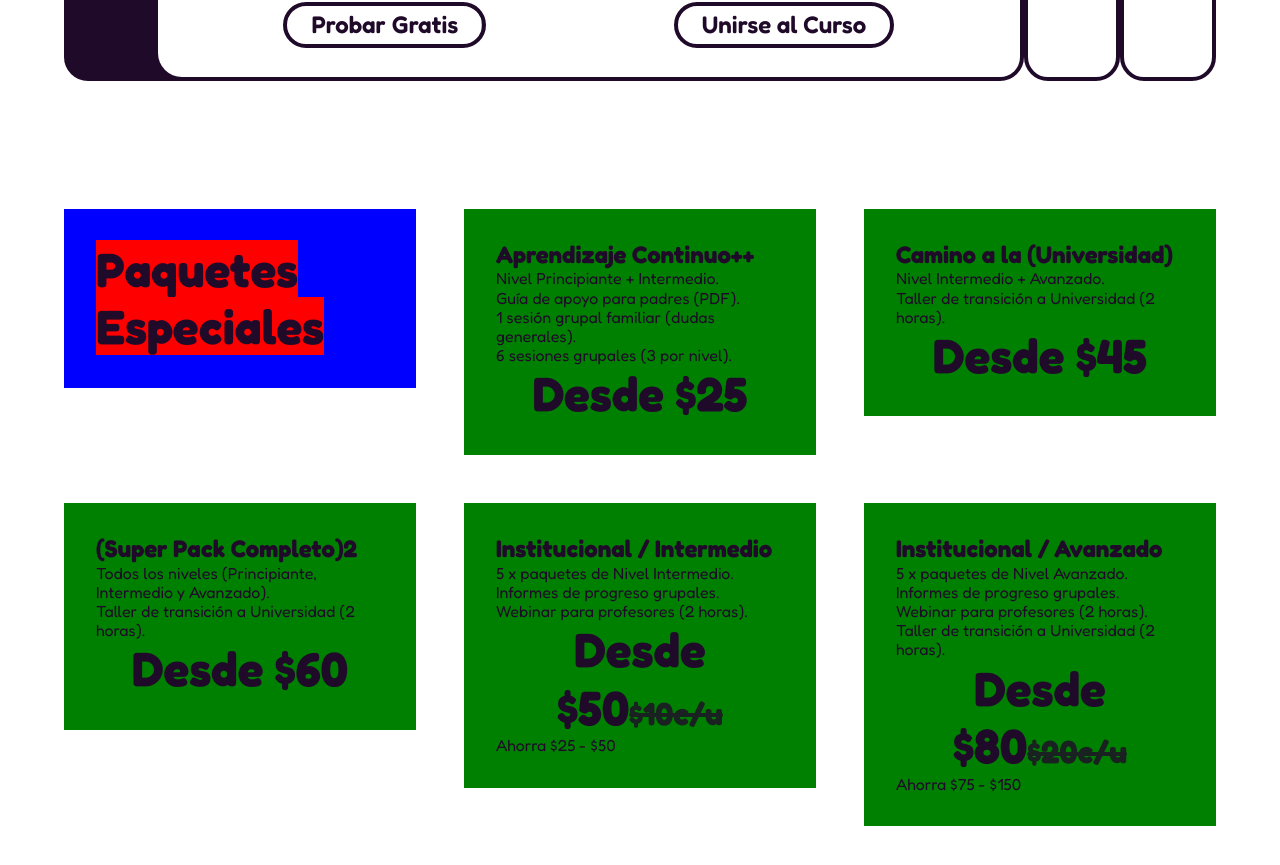
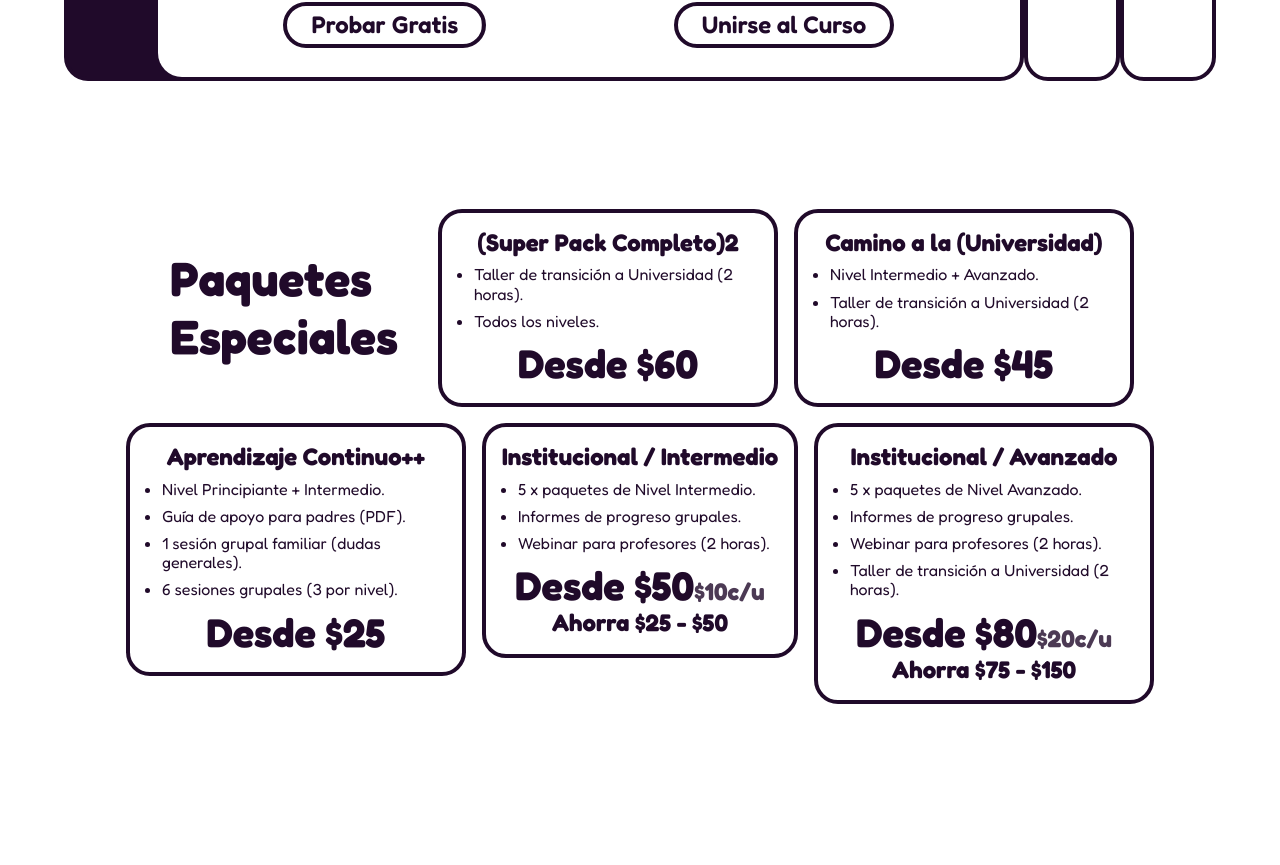
Before and after one commit to STON3E187/MathWeb-React, a React (Vite) app: page / in a window 1280 px wide. Shown: the part 1380-2245 px from the top of the page. After the commit the page ends 2148 px from the top, so only its background shows below. Built offline with nearby package versions, Linux system fonts and the light colour scheme.

Commit message:
Seccion de Packs

```diff
--- a/src/components/specialPacks.jsx
+++ b/src/components/specialPacks.jsx
@@ -5,7 +5,25 @@ export default function SpecialPacks(){
         <section className="packs">
 
             <div className="packs-header">
-                <h2>Paquetes Especiales</h2>
+                <h2>Paquetes<span>Especiales</span></h2>
+            </div>
+
+            <div className="pack-card">
+                <h3>(Super Pack Completo)2</h3>
+                <ul className="pack-list">
+                    <li>Taller de transición a Universidad (2 horas).</li>
+                    <li>Todos los niveles.</li>
+                </ul>
+                <p className="pack-price">Desde $60</p>
+            </div>
+
+            <div className="pack-card">
+                <h3>Camino a la (Universidad)</h3>
+                <ul className="pack-list">
+                    <li>Nivel Intermedio + Avanzado.</li>
+                    <li>Taller de transición a Universidad (2 horas).</li>
+                </ul>
+                <p className="pack-price">Desde $45</p>
             </div>
 
             <div className="pack-card">
@@ -20,34 +38,18 @@ export default function SpecialPacks(){
             </div>
 
             <div className="pack-card">
-                <h3>Camino a la (Universidad)</h3>
-                <ul className="pack-list">
-                    <li>Nivel Intermedio + Avanzado.</li>
-                    <li>Taller de transición a Universidad (2 horas).</li>
-                </ul>
-                <p className="pack-price">Desde $45</p>
-            </div>
-
-            <div className="pack-card">
-                <h3>(Super Pack Completo)2</h3>
-                <ul className="pack-list">
-                    <li>Todos los niveles (Principiante, Intermedio y Avanzado).</li>
-                    <li>Taller de transición a Universidad (2 horas).</li>
-                </ul>
-                <p className="pack-price">Desde $60</p>
-            </div>
-
-            <div className="pack-card">
                 <h3>Institucional / Intermedio</h3>
                 <ul className="pack-list">
                     <li>5 x paquetes de Nivel Intermedio.</li>
                     <li>Informes de progreso grupales.</li>
                     <li>Webinar para profesores (2 horas).</li>
                 </ul>
+                <div className="price-wrap">
                     <p className="pack-price">
-                    Desde $50<span className="discount">$10c/u</span>
+                        Desde $50<span className="pack-discount">$10c/u</span>
                     </p>
                     <p className="pack-saveoff">Ahorra $25 - $50</p>
+                </div>
             </div>
 
             <div className="pack-card">
@@ -58,10 +60,12 @@ export default function SpecialPacks(){
                     <li>Webinar para profesores (2 horas).</li>
                     <li>Taller de transición a Universidad (2 horas).</li>
                 </ul>
+                <div className="price-wrap">
                     <p className="pack-price">
-                    Desde $80<span className="discount">$20c/u</span>
+                        Desde $80<span className="pack-discount">$20c/u</span>
                     </p>
                     <p className="pack-saveoff">Ahorra $75 - $150</p>
+                </div>
             </div>
 
         </section>
--- a/src/index.css
+++ b/src/index.css
@@ -1,10 +1,11 @@
 :root{
   --font-size:16px;
   --fuente-primaria: "Fredoka", sans-serif;
-
   /*Color*/
   --negro:#200A2A;
   --blanco:#fff;
+
+  --animacion:cubic-bezier(.11,.79,.1,1);
 }
 
 /*Reset de toda la vida*/
@@ -117,7 +118,7 @@ section{
 }
 .nav-menu-items li > a:hover::after{
   width: 100%;
-  transition: all 0.1s ease;
+  transition: all 0.3s var(--animacion);
 }
 
 /*hero section*/
@@ -153,7 +154,7 @@ section{
   background: linear-gradient(to left,transparent 50%,var(--negro) 50%);
   background-size: 300% 100%;
   background-position: right bottom;
-  transition: all 0.3s ease-out;
+  transition: all .7s var(--animacion);
 }
 .button:hover, .button:focus{
   background-position:left bottom;
@@ -180,7 +181,6 @@ section{
 .course-cards{
   display: flex;
 }
-
 .course-card{
   display: flex;
   border:solid var(--negro) 4px;
@@ -188,7 +188,7 @@ section{
   background-color: var(--blanco);
   color: var(--negro);
   overflow: hidden;
-  transition: all 0.3s cubic-bezier(.13,1.07,.31,1.01);
+  transition: all 0.3s var(--animacion);
 }
 .course-card:hover, .course-card:focus{
   background-color: var(--negro);
@@ -241,7 +241,7 @@ section{
   list-style-type: disc;
 }
 /*Price Tag*/
-.card-price, .pack-price{
+.card-price{
   font-size: 3rem;
   font-weight: bold;
   text-align: center;
@@ -258,7 +258,7 @@ top:50%;
 left:0;
 width: 100%;
 height: 4px;
-background-color: var(--negro);
+background-color: inherit;
 border-radius: 30px;
 }
 
@@ -269,26 +269,85 @@ border-radius: 30px;
   align-items: center;
 }
 
-/*Special Packs*/
+/*Special Packs
 .packs{
   display: grid;
-  align-items: start;
+  gap:1rem;
+  grid-template-columns: max-content max-content max-content;
+  align-items: baseline;
+}*/
+.packs{
+  display: flex;
   justify-content: center;
-  gap:3rem;
-  grid-template-columns:repeat(3, 1fr);
-  grid-template-rows: auto;
+  align-items: baseline;
+  flex-wrap: wrap;
+  gap: 1rem;
 }
 .packs-header{
-  background-color: blue;
-  padding: 2rem;
+  align-self: center;
+  padding: 1.5rem;
 }
-.packs-header h2, .packs-header span{
-  display: inline;
-  background-color: red;
+.packs-header h2,.packs-header span{
+  display: block;
   font-size: 3rem;
 }
 
 .pack-card{
-  padding: 2rem;
-  background-color: green;
+  cursor: pointer;
+  display: inline-flex;
+  flex-direction: column;
+  width: auto;
+  gap:0.5rem;
+  padding: 1rem;
+  border:solid var(--negro) 4px;
+  border-radius: 1.5rem;
+  transition: all 0.3s var(--animacion);
 }
+.pack-card:hover, .pack-card:focus{
+  background-color: var(--negro);
+  color: var(--blanco);
+}
+
+.pack-card h3{
+  font-size: 1.5rem;
+  text-align: center;
+}
+.pack-list{
+  display: inline-flex;
+  flex-direction: column;
+  align-items: flex-start;
+  max-width: 300px;
+  gap:0.5rem;
+  font-size: 1rem;
+}
+.pack-list > li{
+  list-style-position: outside;
+  list-style-type: disc;
+  margin-left: 1rem;
+}
+/*Pack Prices*/
+.pack-price{
+  font-size: 2.5rem;
+  font-weight: bold;
+  text-align: center;
+}
+.pack-discount{
+  position: relative;
+  opacity: 0.8;
+  font-size: 1.5rem;
+}
+.pack-discount::after{
+  content: '';
+  position: absolute;
+  top:50%;
+  left:0;
+  width: 100%;
+  height: 4px;
+  background-color: inherit;
+  border-radius: 30px;
+  }
+.pack-saveoff{
+  font-size: 1.5rem;
+  font-weight: bold;
+  text-align: center;
+}
```
Lines whose indentation alone changed are shown as unchanged.
